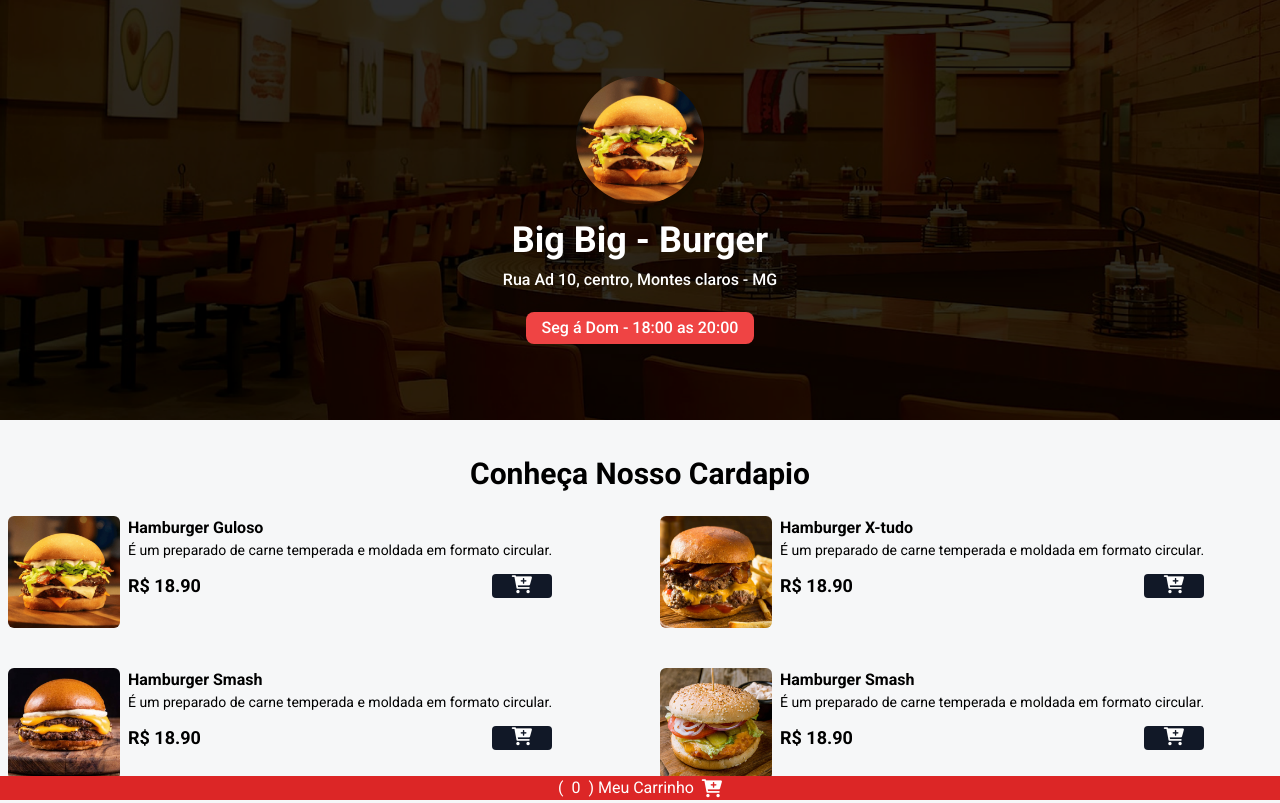
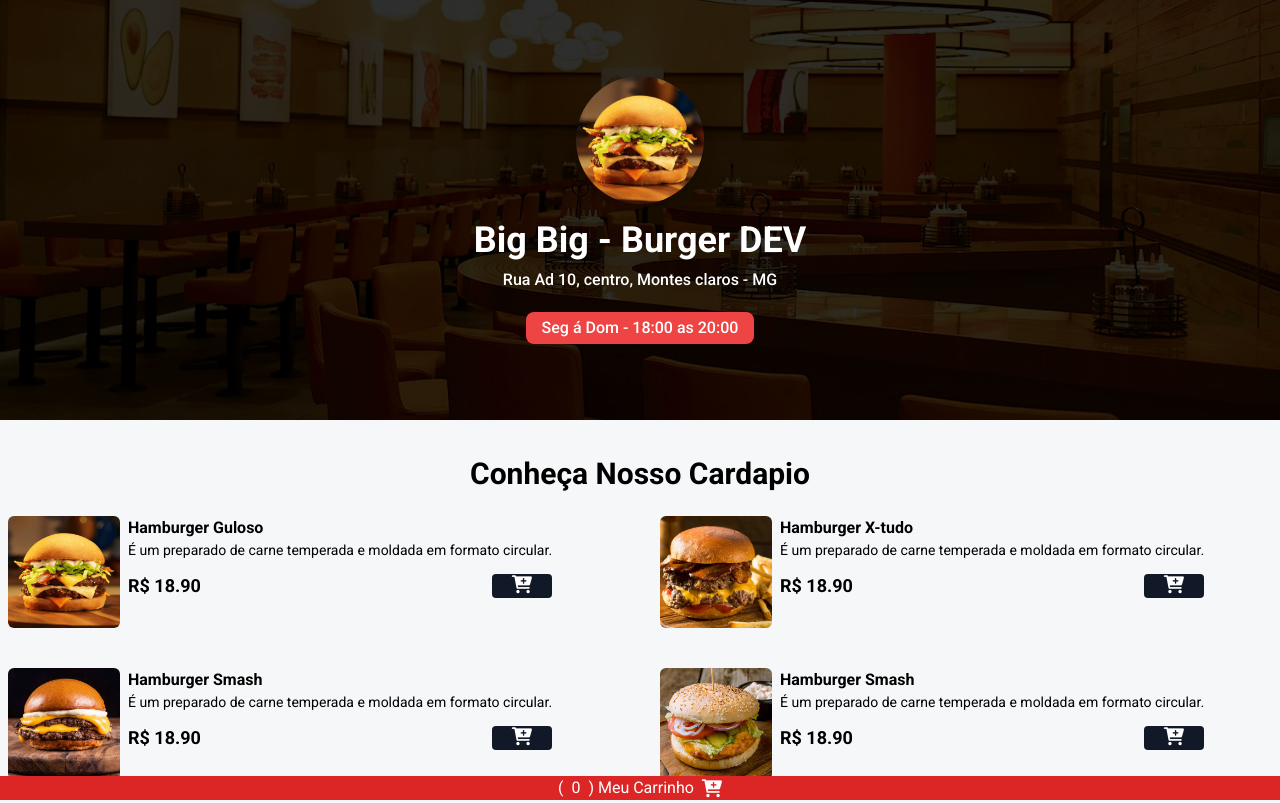
Before and after one commit to victorferreiradev/projeto-Hamburgeria-dev, a website: page index.html in a window 1280 px wide. Shown: the top 803 px of the page. Drawn offline with Linux system fonts and the light colour scheme.

Commit message:
Projeto Hamburgueria DEV. HTML, Tailwind , JS

```diff
--- a/index.html
+++ b/index.html
@@ -6,8 +6,8 @@
     <meta name="viewport" content="width=device-width, initial-scale=1.0">
     <title>Big Big - Burger</title>
     <link rel="stylesheet" href="./styles/output.css">
-        <link rel="stylesheet" href="https://cdnjs.cloudflare.com/ajax/libs/font-awesome/6.0.0-beta3/css/all.min.css" integrity="sha512-Fo3rlrZj/k7ujTnHg4CGR2D7kSs0v4LLanw2qksYuRlEzO+tcaEPQogQ0KaoGN26/zrn20ImR1DfuLWnOo7aBA==" crossorigin="anonymous" referrerpolicy="no-referrer"
-        />
+    <link rel="stylesheet" href="https://cdnjs.cloudflare.com/ajax/libs/font-awesome/6.0.0-beta3/css/all.min.css" integrity="sha512-Fo3rlrZj/k7ujTnHg4CGR2D7kSs0v4LLanw2qksYuRlEzO+tcaEPQogQ0KaoGN26/zrn20ImR1DfuLWnOo7aBA==" crossorigin="anonymous" referrerpolicy="no-referrer"
+    />
     <link rel="preconnect" href="https://fonts.googleapis.com">
     <link rel="preconnect" href="https://fonts.gstatic.com" crossorigin>
     <link href="https://fonts.googleapis.com/css2?family=Outfit:wght@500&family=Roboto:wght@400;500;700&display=swap" rel="stylesheet">
@@ -20,7 +20,7 @@
         <div class="w-full h-full flex flex-col justify-center items-center">
             <img src="./assets/hamb-1.png" alt="Logo" class="w-32 h-32 rounded-full shadow-lg hover:scale-110 duration-200" />
 
-            <h1 class="text-4xl text-white mt-4 mb-2 font-bold">Big Big - Burger</h1>
+            <h1 class="text-4xl text-white mt-4 mb-2 font-bold">Big Big - Burger DEV</h1>
 
             <span class="text-white font-medium">Rua Ad 10, centro, Montes claros - MG</span>
 
```
